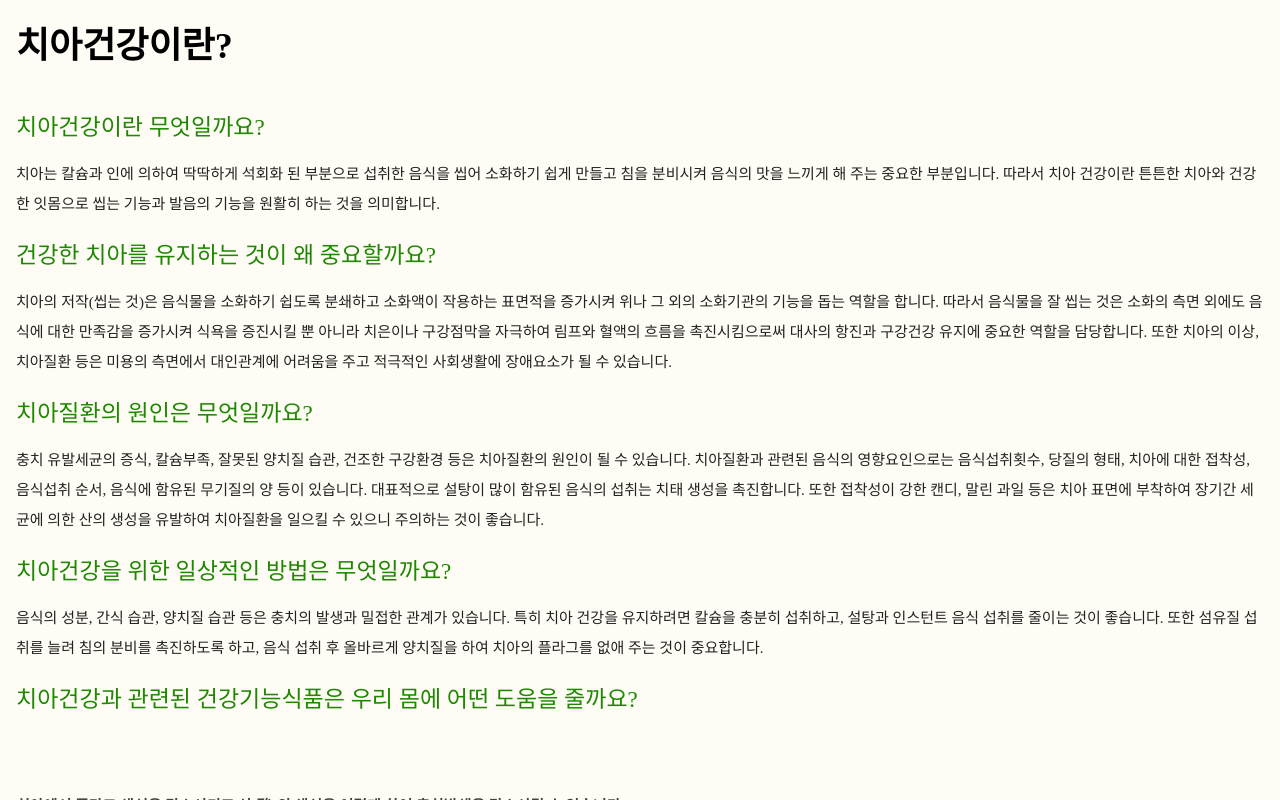
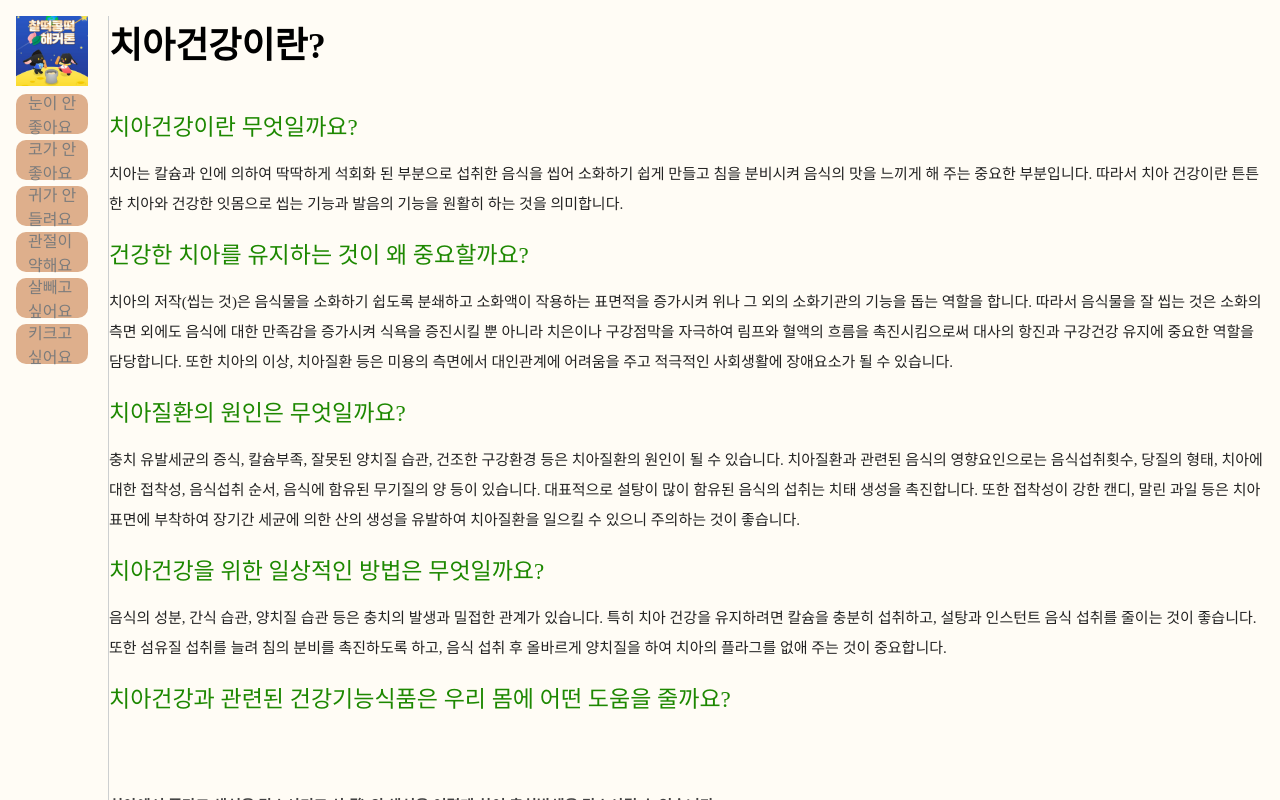
Before and after one commit to cogunbuntu/FE, a React (Create React App) app: page /info/mouse in a window 1280 px wide. Shown: the top 800 px of the page. Built offline with nearby package versions, Linux system fonts and the light colour scheme.

Commit message:
feat: navbar making

```diff
--- /dev/null
+++ b/src/components/Navbar.jsx
@@ -0,0 +1,52 @@
+import React from "react";
+import styled from "styled-components";
+import { Example2 } from "../assets/image";
+import palette from "../lib/styles/palette";
+
+const Datas = [
+  "눈이 안좋아요",
+  "코가 안좋아요",
+  "귀가 안들려요",
+  "관절이 약해요",
+  "살빼고 싶어요",
+  "키크고 싶어요",
+];
+
+const Navbar = () => {
+  return (
+    <Container>
+      <Logo src={Example2} />
+      {Datas.map((data) => (
+        <NavItem key={`data_${data}`}>{data}</NavItem>
+      ))}
+    </Container>
+  );
+};
+
+const Container = styled.div`
+  width: 247px;
+  min-height: 100;
+  border-right: 1px solid ${palette.sky.base};
+  padding-right: 20px;
+`;
+
+const Logo = styled.img`
+  width: 100%;
+  margin-bottom: 8px;
+`;
+
+const NavItem = styled.div`
+  width: 100%;
+  height: 40px;
+  background-color: ${palette.main.secondary};
+  border-radius: 10px;
+  margin: 6px 0;
+  color: #7c7c7c;
+  display: flex;
+  align-items: center;
+  padding-left: 12px;
+  font-size: 16px;
+  font-weight: 500;
+`;
+
+export default Navbar;
--- a/src/pages/Root.jsx
+++ b/src/pages/Root.jsx
@@ -2,6 +2,7 @@ import { QueryClient, QueryClientProvider } from "@tanstack/react-query";
 import { ReactQueryDevtools } from "@tanstack/react-query-devtools";
 import { Outlet } from "react-router-dom";
 import styled from "styled-components";
+import Navbar from "../components/Navbar";
 import GlobalStyle from "../lib/styles/globalStyles";
 
 function App() {
@@ -16,9 +17,9 @@ function App() {
   return (
     <QueryClientProvider client={queryClient}>
       <ReactQueryDevtools initialIsOpen={false} />
+      <GlobalStyle />
       <AppLayout>
-        <GlobalStyle />
-
+        <Navbar />
         <Outlet />
       </AppLayout>
     </QueryClientProvider>
@@ -27,7 +28,6 @@ function App() {
 
 const AppLayout = styled.div`
   display: flex;
-  flex-direction: column;
   min-height: 100vh;
   padding: 16px;
 `;
```
